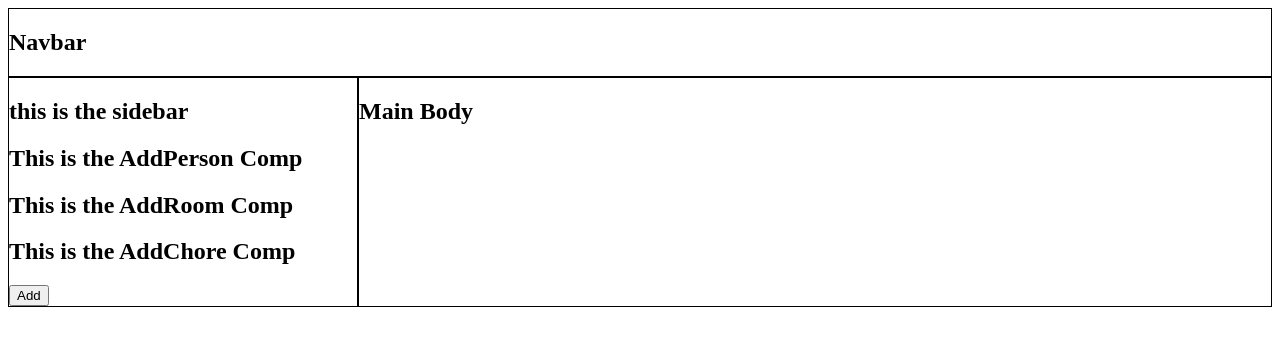
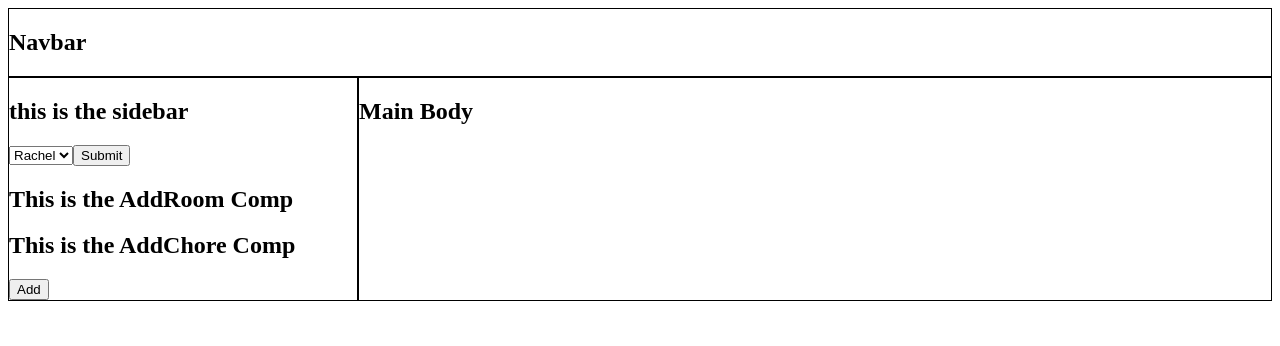
Before and after one commit to Chore-Manager/Chore-Assignment, a React app: page / in a window 1280 px wide. Built offline with nearby package versions, Linux system fonts and the light colour scheme.

Commit message:
will add sidebar component and initial dropdown

```diff
--- a/src/component/AddPerson.js
+++ b/src/component/AddPerson.js
@@ -1,11 +1,27 @@
-import React from 'react';
+import React, { useState } from 'react';
 
-const AddPerson = () => {
+const options = ['Rachel', 'John', 'Tomas', 'Dennis'];
+
+function AddPerson() {
+  const [selected, setSelected] = useState('');
+  const [names, setNames] = useState([]);
+  const submit = () => {
+    console.log(selected);
+  };
   return (
-    <div>
-      <h2>This is the AddPerson Comp</h2>
-    </div>
+    <form>
+      <select value={selected} onChange={(e) => setSelected(e.target.value)}>
+        {options.map((value) => (
+          <option value={value} key={value}>
+            {value}
+          </option>
+        ))}
+      </select>
+      <button type="button" onClick={submit}>
+        Submit
+      </button>
+    </form>
   );
-};
+}
 
 export default AddPerson;
--- a/src/component/App.js
+++ b/src/component/App.js
@@ -1,7 +1,5 @@
 import React from 'react';
-import AddPerson from './AddPerson';
-import AddChore from './AddChore';
-import AddRoom from './AddRoom';
+import Sidebar from './Sidebar';
 import Navbar from './Navbar';
 import DisplayCard from './DisplayCard';
 
@@ -14,13 +12,7 @@ export default function App() {
         <Navbar />
       </header>
       <div className="grid-container">
-        <nav className="sidebar">
-          <h2>this is the sidebar</h2>
-          <AddPerson />
-          <AddRoom />
-          <AddChore />
-          <button>Add</button>
-        </nav>
+        <Sidebar />
         <main className="main">
           <DisplayCard />
         </main>
--- /dev/null
+++ b/src/component/Sidebar.js
@@ -0,0 +1,19 @@
+import React, { useState } from 'react';
+import AddPerson from './AddPerson';
+import AddChore from './AddChore';
+import AddRoom from './AddRoom';
+import style from './css/sidebar.css';
+
+const Sidebar = () => {
+  return (
+    <div className="sidebar">
+      <h2>this is the sidebar</h2>
+      <AddPerson />
+      <AddRoom />
+      <AddChore />
+      <button>Add</button>
+    </div>
+  );
+};
+
+export default Sidebar;
--- a/src/component/css/app.css
+++ b/src/component/css/app.css
@@ -11,10 +11,6 @@ header {
   grid-template-areas: 'sidebar feed';
 }
 
-.sidebar {
-  border: 1px solid black;
-}
-
 .main {
   border: 1px solid black;
 }
--- /dev/null
+++ b/src/component/css/sidebar.css
@@ -0,0 +1,3 @@
+.sidebar {
+  border: 1px solid black;
+}
--- a/webpack.config.js
+++ b/webpack.config.js
@@ -1,5 +1,5 @@
-const HtmlWebpackPlugin = require('html-webpack-plugin')
-const path = require('path')
+const HtmlWebpackPlugin = require('html-webpack-plugin');
+const path = require('path');
 
 module.exports = {
   mode: process.env.NODE_ENV,
@@ -32,7 +32,7 @@ module.exports = {
         use: {
           loader: 'babel-loader',
           options: {
-            presets: ['@babel/preset-env'],
+            presets: ['@babel/preset-env', '@babel/preset-react'],
           },
         },
       },
@@ -54,4 +54,4 @@ module.exports = {
       },
     ],
   },
-}
+};
```
